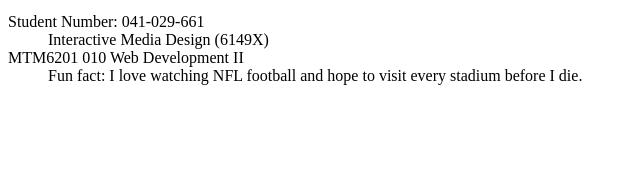
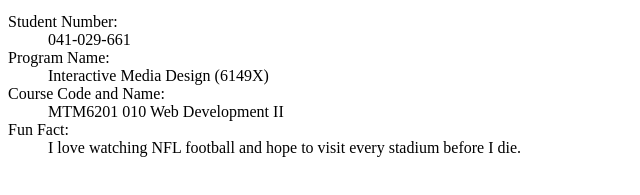
Before and after one commit to dani0174/mtm6201-week1, a plain HTML site: page index.html in a window 1280 px wide. Shown: the part 101-296 px from the top of the page, without its empty margins (0-640 px from the left). Drawn offline with Linux system fonts and the light colour scheme.

Commit message:
Corrected errors.

```diff
--- a/index.html
+++ b/index.html
@@ -16,11 +16,15 @@
     <main>
         <img src="images/mark_daniels.jpg" alt="Professional image of Mark Daniels">
         <dl>
-            <dt>Student Number: 041-029-661</dt>
+            <dt>Student Number:</dt>
+            <dd>041-029-661</dd>
+            <dt>Program Name:</dt>
             <dd>Interactive Media Design (6149X)</dd>
-            <dt>MTM6201 010 Web Development II</dt>
-            <dd>Fun fact: I love watching NFL football and hope to visit every stadium before I die.</dd>
-          </dl>
+            <dt>Course Code and Name:</dt>
+            <dd>MTM6201 010 Web Development II</dd>
+            <dt>Fun Fact:</dt>
+            <dd>I love watching NFL football and hope to visit every stadium before I die.</dd>
+        </dl>
     </main>
     <footer>
 
```
